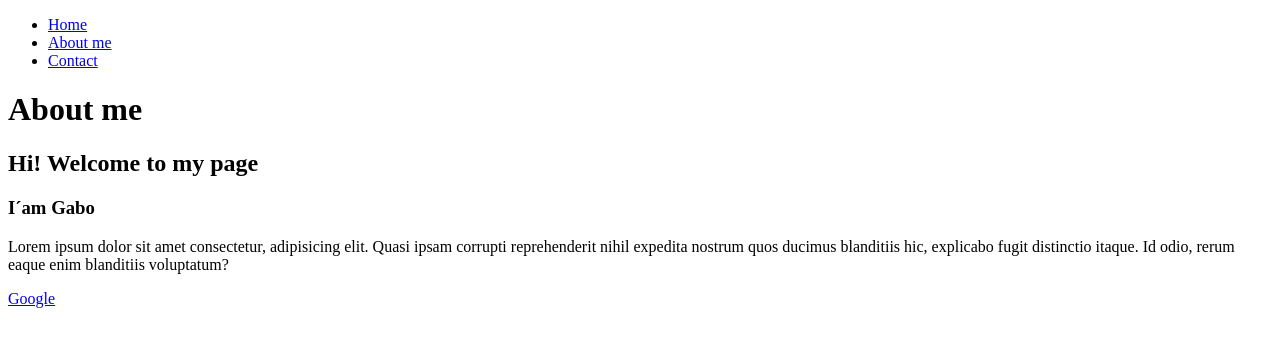
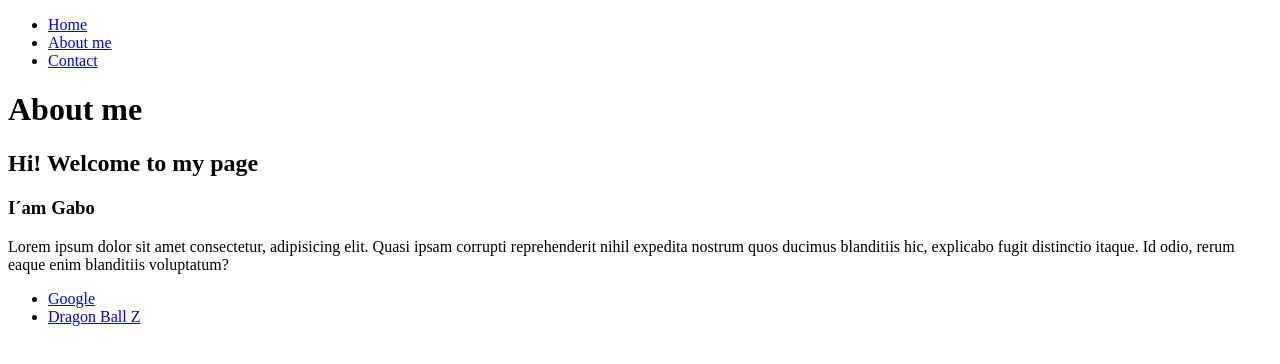
Before and after one commit to dev33-hen/Git-Azul_Sechool_magnus, a plain HTML site: page index.html in a window 1280 px wide. Drawn offline with Linux system fonts and the light colour scheme.

Commit message:
Modified footer HTML

```diff
--- a/index.html
+++ b/index.html
@@ -21,6 +21,11 @@
     <h3>I´am <span>Gabo</span></h3>
     <p>Lorem ipsum dolor sit amet consectetur, adipisicing elit. Quasi ipsam corrupti reprehenderit nihil expedita nostrum quos ducimus blanditiis hic, explicabo fugit distinctio itaque. Id odio, rerum eaque enim blanditiis voluptatum?</p>
     </main>
-<footer><a href="https://www.google.com.mx">Google</a></footer>
+<footer>
+    <ul>
+        <li><a href="https://www.google.com.mx">Google</a></li>
+        <li><a href="https://www.youtube.com/watch?v=cie7scVUdQE">Dragon Ball Z</a></li>
+    </ul>
+</footer>
 </body>
 </html>
```
